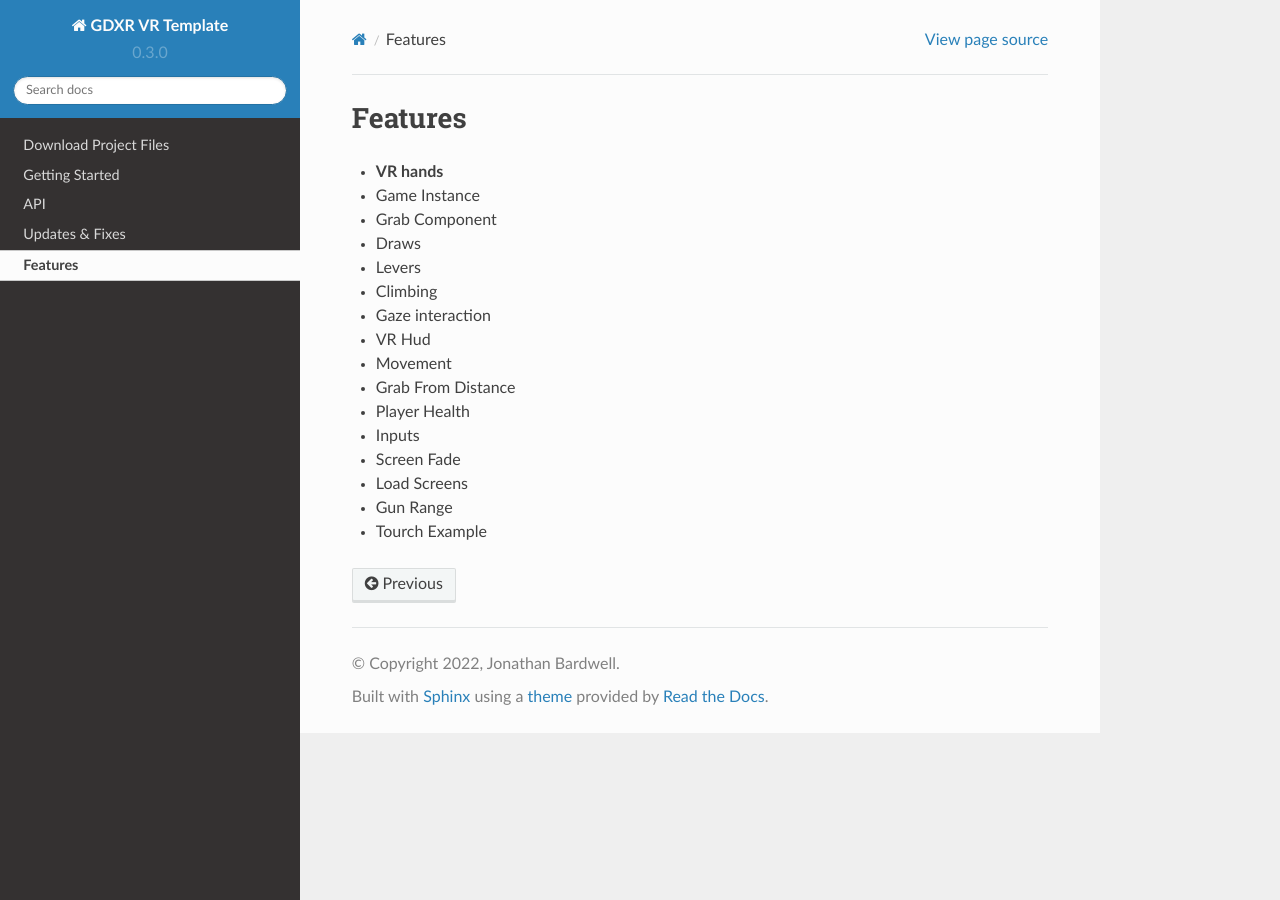
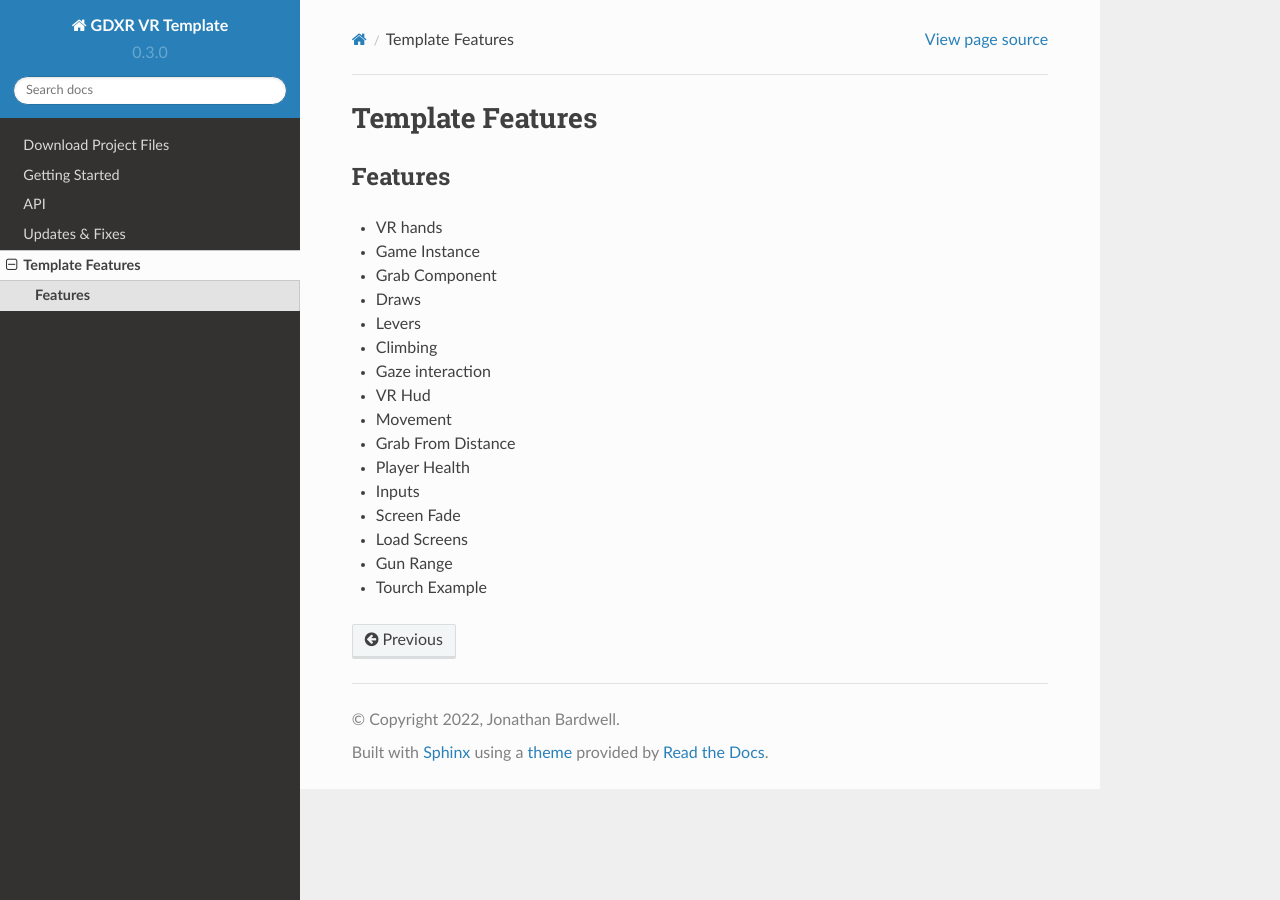
Before and after one commit to jonathan9232/GDXR-VR-Template-Documentation, a Sphinx documentation site: the page built from docs/source/Features.rst, in a window 1280 px wide. Built offline with Sphinx 7.4.7 and the Read the Docs theme 2.0.0, drawn with Linux system fonts in a browser that asks for light colours.

Commit message:
Update Features.rst

```diff
--- a/docs/source/Features.rst
+++ b/docs/source/Features.rst
@@ -1,7 +1,10 @@
-Features
-========
+Template Features
+=================
 
-- **VR hands**
+**Features**
+------------
+
+- VR hands
 - Game Instance
 - Grab Component
 - Draws
```
